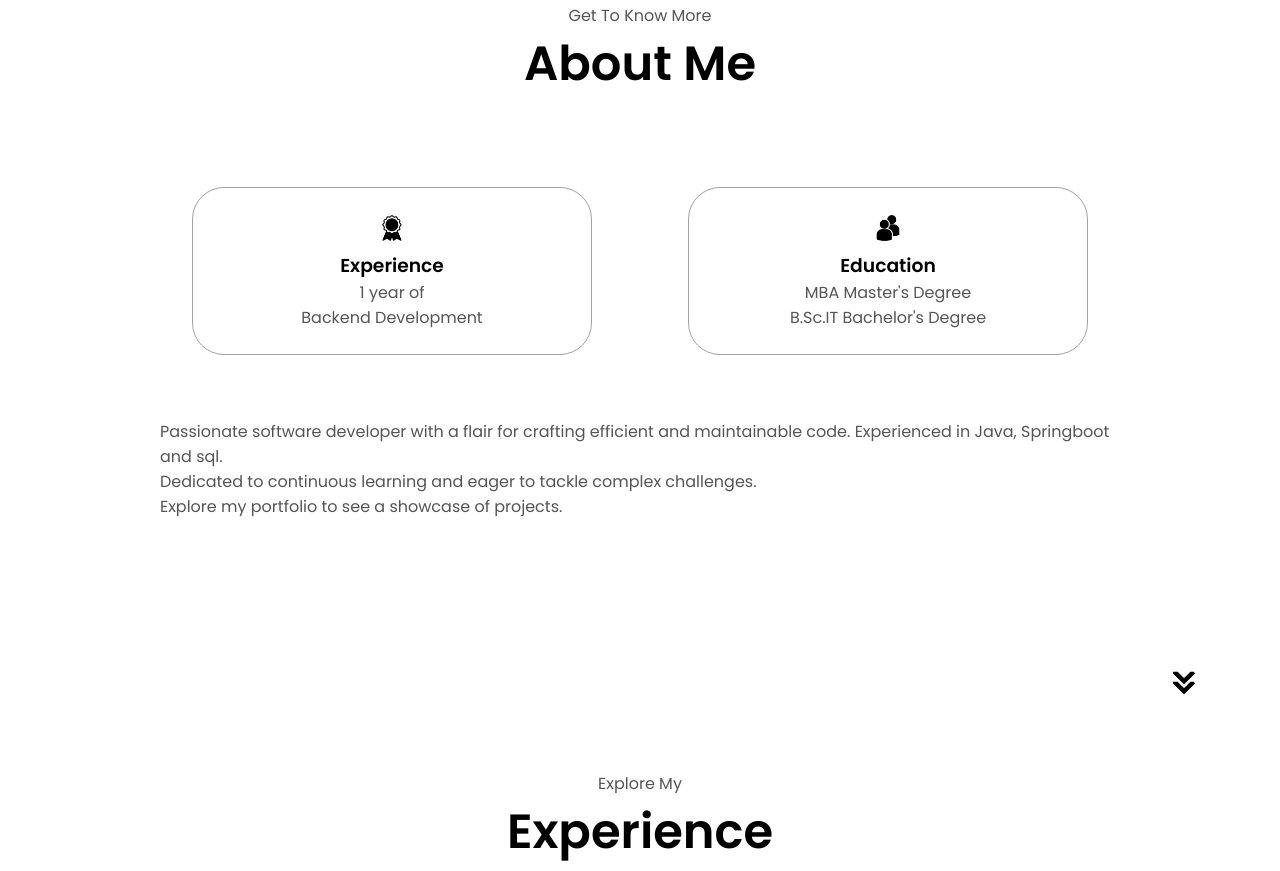
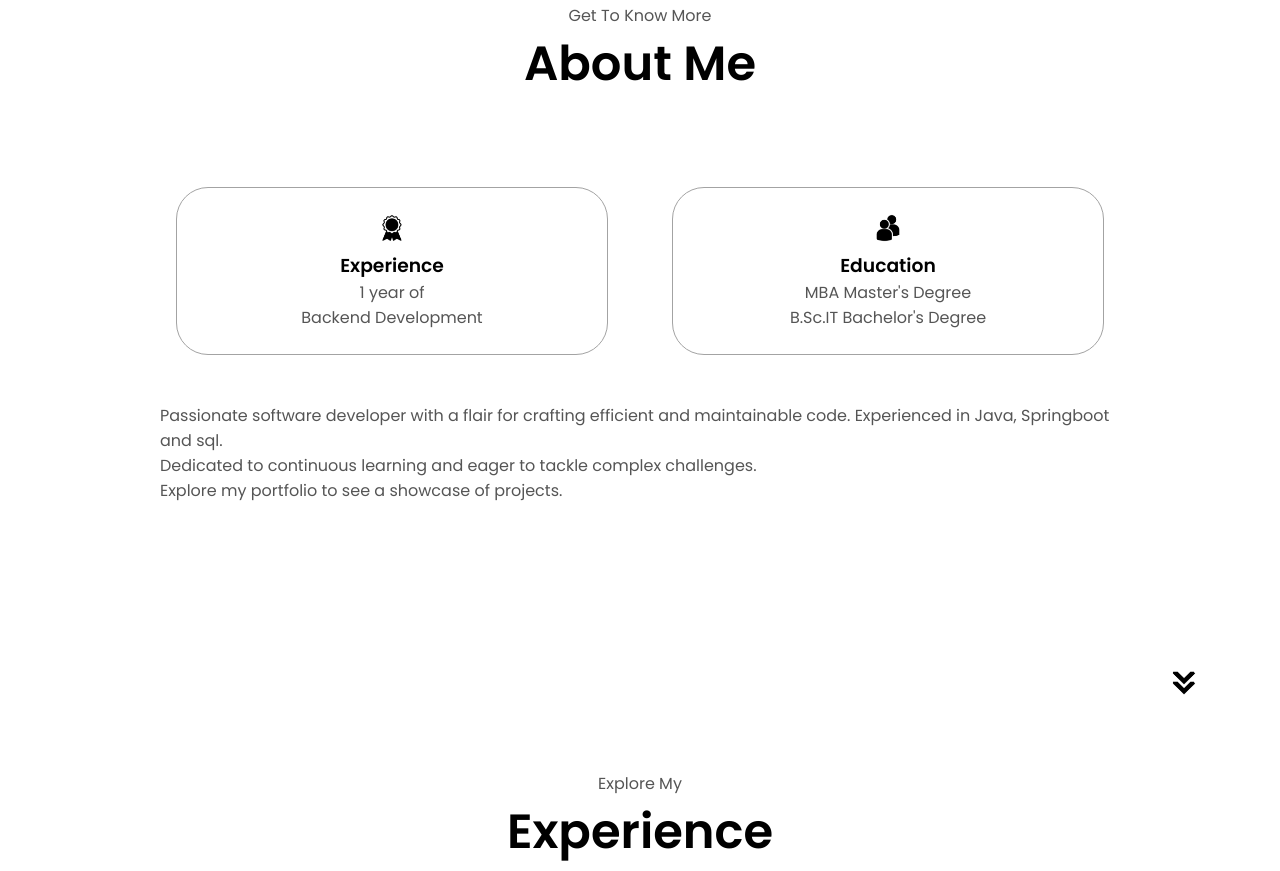
Before and after one commit to alemasayyed9/AlemaPortfolio, a plain HTML site: page index.html in a window 1280 px wide. Shown: the part 805-1676 px from the top of the page. Drawn offline with Linux system fonts and the light colour scheme.

Commit message:
set margin to projects container

```diff
--- a/style.css
+++ b/style.css
@@ -306,7 +306,7 @@
     border: rgb(53, 53, 53) 0.1rem solid;
     border-color: rgb(163, 163, 163);
     text-align: center;
-    margin: 2rem;
+    margin: 1rem;
   }
 
   .section-container {
```
